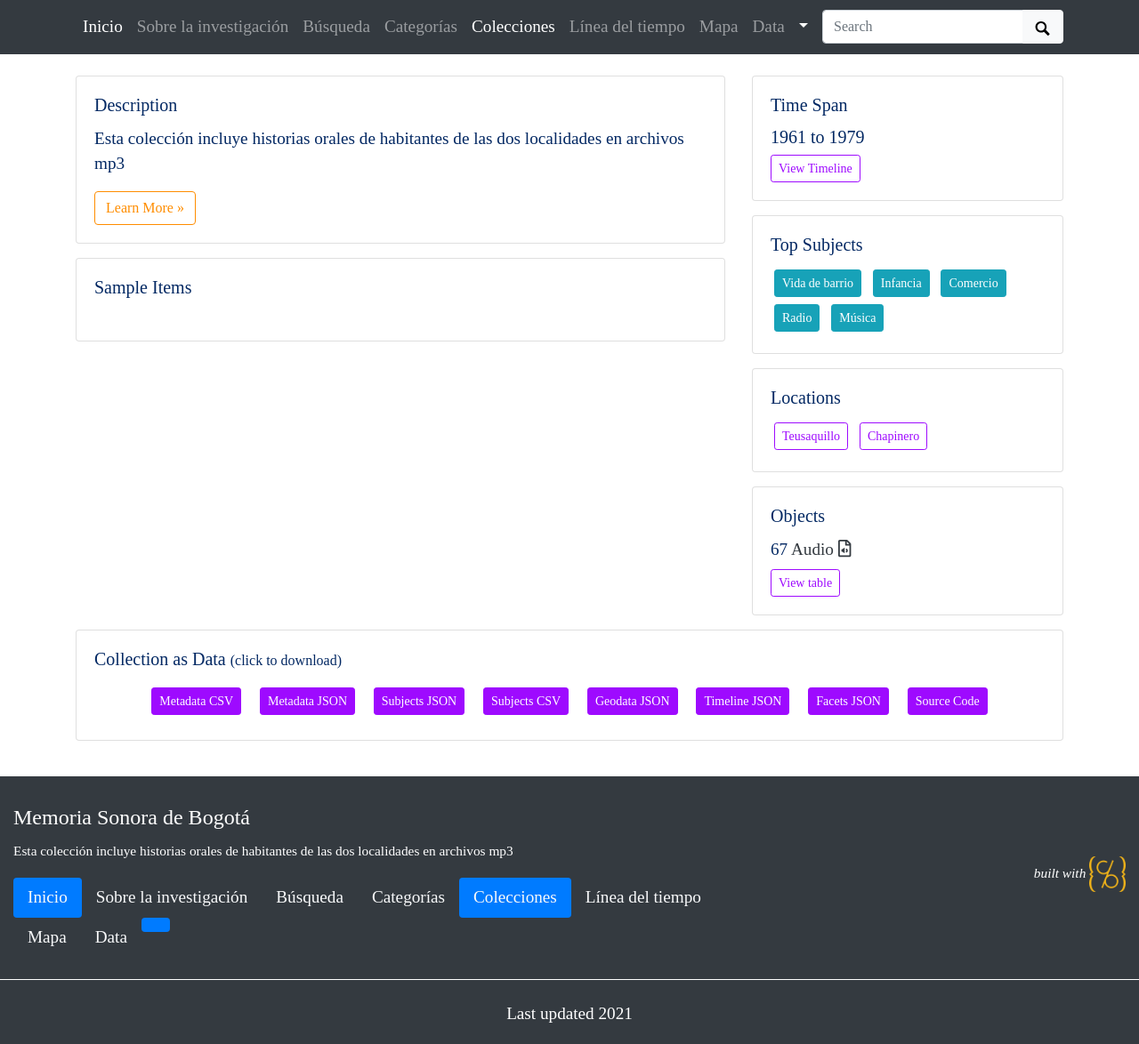
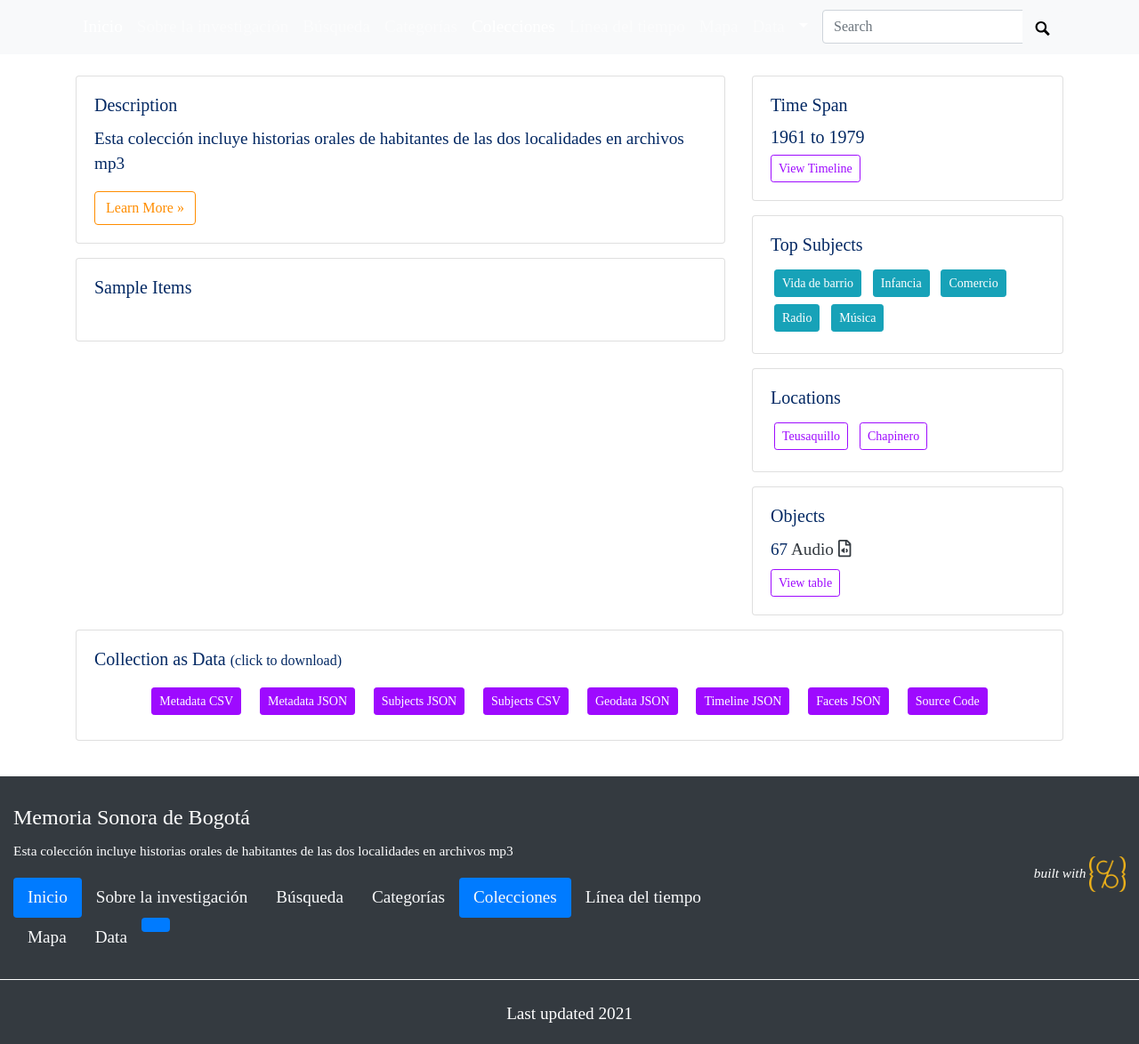
Before and after one commit to lparisb/memoriasonorabogota, a Jekyll site: the page built from index.md, in a window 1280 px wide. Shown: the part 341-1515 px from the top of the page at 89% size. Built offline with Jekyll 4.4.1, drawn with Linux system fonts in a browser that asks for light colours; some web fonts are replaced.

Commit message:
Cambios colores navbar

```diff
--- a/_data/theme.yml
+++ b/_data/theme.yml
@@ -69,10 +69,10 @@
 # NAVBAR COLORS
 # If you'd like to change the color of the nav-bar and links, adjust the below.
 # Choose from "navbar-light" for use with light background colors, or "navbar-dark" for dark background colors
-navbar-color: navbar-dark
+navbar-color: #de6000
 # navbar background color
 # Choose from bg-primary, bg-secondary, bg-success, bg-danger, bg-warning, bg-info, bg-light, bg-dark, bg-white
-navbar-background: bg-dark
+navbar-background: bg-light
 
 # BOOTSWATCH THEMES
 # You can replace the standard Bootstrap theme with a Bootswatch (https://github.com/thomaspark/bootswatch) option
```
